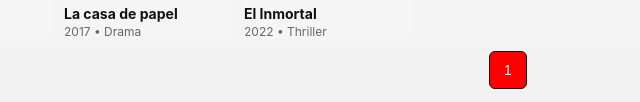
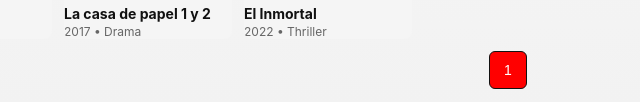
Before and after one commit to supervectar-coder/SUPERSERIESES, a plain HTML site: page index.html in a window 1280 px wide. Shown: the part 941-1043 px from the top of the page, 132-772 px from the left. Drawn offline with Linux system fonts and the light colour scheme.

Commit message:
Update index.html

```diff
--- a/index.html
+++ b/index.html
@@ -193,7 +193,7 @@ const mediaData = [
   { id:'machosalfa2', title:'Machos alfa', year:2022, genre:'Comedia', poster:'https://es.web.img3.acsta.net/r_1920_1080/pictures/22/12/12/10/59/3165979.jpg', link:'https://supervectar-coder.github.io/VERMACHOSALFA/'},
   { id:'viasavis', title:'Vis a vis (youtube)', year:2015, genre:'Drama', poster:'https://es.web.img3.acsta.net/r_1920_1080/pictures/16/03/10/09/39/100264.jpg', link:'https://www.youtube.com/watch?v=ORbq7Kyodcg&list=PLsXA12dQBj_v1VHlFQ5cNEvz7TiaqE8wL&index'},
   { id:'viasavisoasis', title:'Vis a vis El oasis', year:2020, genre:'Drama', poster:'https://es.web.img2.acsta.net/r_1920_1080/pictures/20/04/10/07/17/2021397.jpg', link:'https://supervectar-coder.github.io/VERVISAVISOASIS/'},
-  { id:'papel', title:'La casa de papel', year:2017, genre:'Drama', poster:'https://es.web.img2.acsta.net/r_1920_1080/pictures/21/08/03/13/56/3572084.jpg', link:'https://jonilar.eu/visualizador/lacasadepapel/?episodio=1'},
+  { id:'papel', title:'La casa de papel 1 y 2', year:2017, genre:'Drama', poster:'https://es.web.img3.acsta.net/c_225_300/pictures/17/05/03/08/45/266320.jpg?coixp=50&coiyp=40', link:'https://jonilar.eu/visualizador/lacasadepapel/?episodio=1'},
   { id:'elinmortal', title:'El Inmortal', year:2022, genre:'Thriller', poster:'https://img.webme.com/pic/o/oscaradaynet/el%20inmortal.jpg', link:'https://supervectar-coder.github.io/VERELINMORTAL/'},
 ];
 
```
